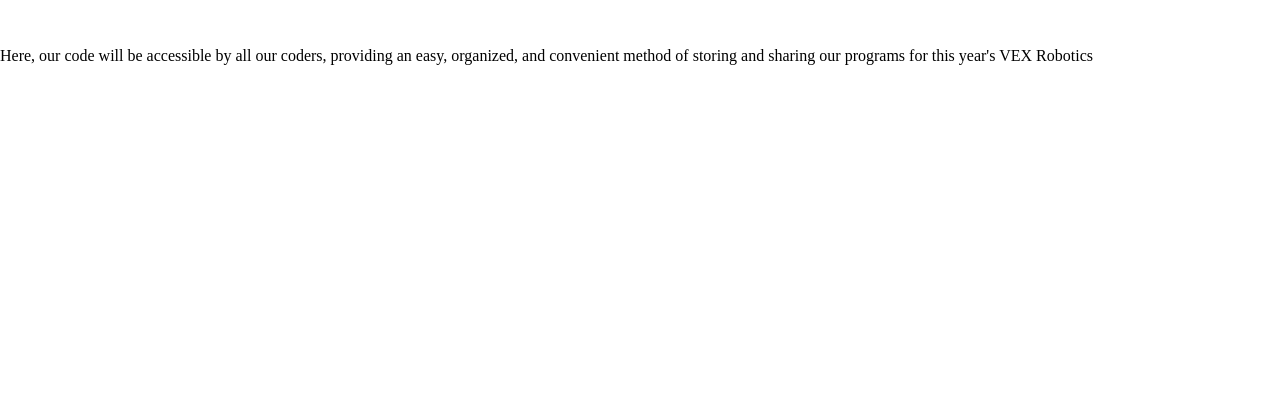
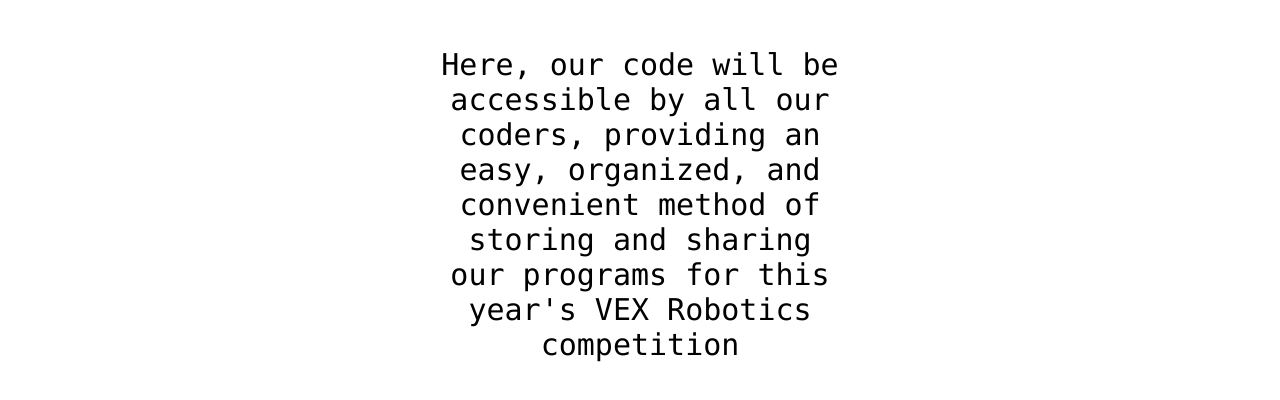
Before and after one commit to johnfritzsche314/johnfritzsche314.github.io, a plain HTML site: page index.html in a window 1280 px wide. Shown: the part 496-896 px from the top of the page. Before the commit the page ends 800 px from the top, so only its background shows below. Drawn offline with Linux system fonts and the light colour scheme.

Commit message:
Update index.html

```diff
--- a/index.html
+++ b/index.html
@@ -3,7 +3,7 @@
 <html>
 <head>
   <meta http-equiv="Content-Type" content="text/html; charset=utf-8"/>
-  <title>Welcome to the Webpage for the NHRC's 569D GitHub Website!</title>
+  <title><p style="text-align:center;">Welcome to the Webpage for the NHRC's 569D GitHub Website!</p></title>
   <LINK href="styles.css" rel="stylesheet" type="text/css">
 </head>
 
@@ -14,6 +14,8 @@
 <!-- Change this code here by copy and pasting your template on line 15 -->
 <p>Welcome to the Webpage for the NHRC's 569D GitHub Website!</p>
 
-<body>Here, our code will be accessible by all our coders, providing an easy, organized, and convenient
-method of storing and sharing our programs for this year's VEX Robotics</body>
+<body><p style="text-align:center;">Here, our code will be accessible by all our coders,
+  providing an easy, organized, and convenient
+  method of storing and sharing our programs for this year's
+  VEX Robotics competition</p></body>
 </html>
```
